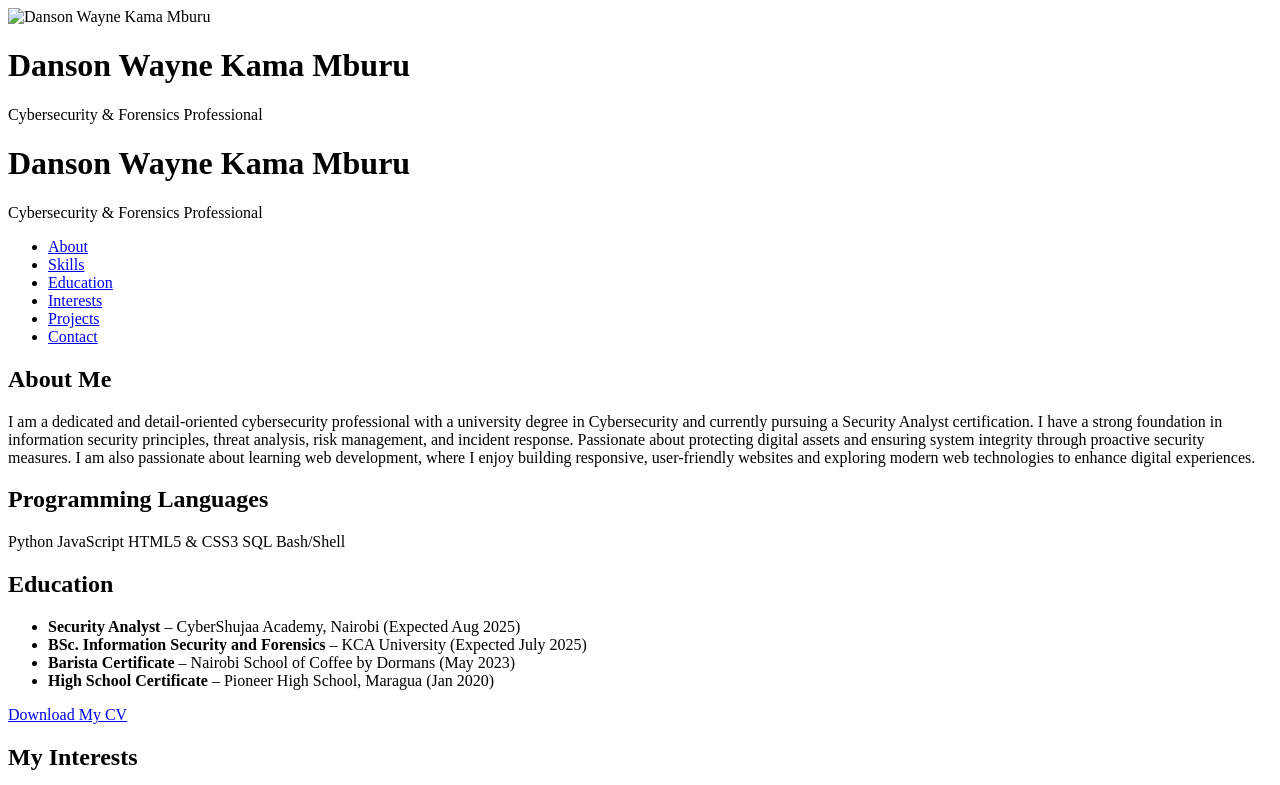
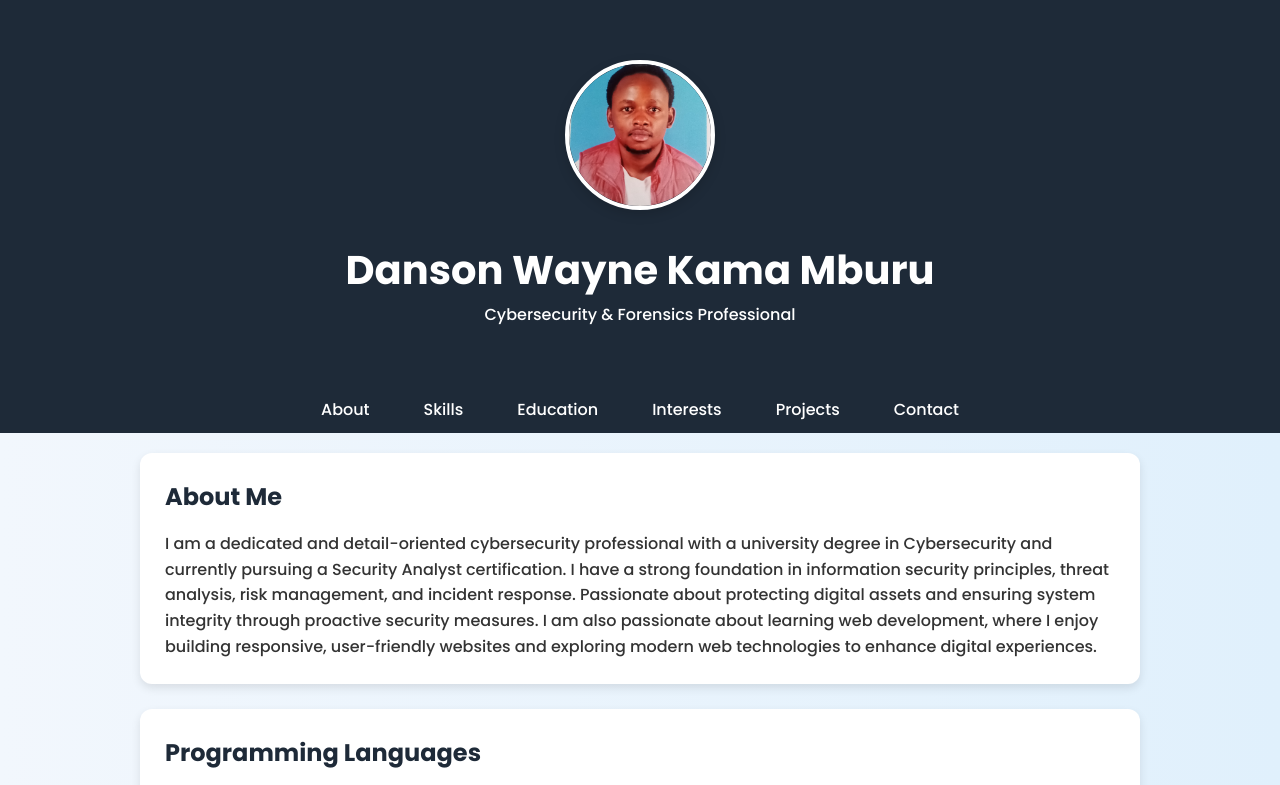
Before and after one commit to MburuDan/PLP-hackathon, a plain HTML site: page index.html in a window 1280 px wide. Shown: the top 785 px of the page. Drawn offline with Linux system fonts and the light colour scheme.

Commit message:
adding image

```diff
--- a/index.html
+++ b/index.html
@@ -1,15 +1,17 @@
 <!DOCTYPE html>
 <html lang="en">
-<header>
-  <div class="container">
-    <img src="assets/danson-image.jpg" alt="Danson Wayne Kama Mburu" class="profile-img" />
-    <h1>Danson Wayne Kama Mburu</h1>
-    <p>Cybersecurity & Forensics Professional</p>
-  </div>
-</header>
+<head>
+  <meta charset="UTF-8" />
+  <meta name="viewport" content="width=device-width, initial-scale=1.0"/>
+  <title>Danson Mburu | Portfolio</title>
+  <link href="https://fonts.googleapis.com/css2?family=Poppins:wght@300;500;700&display=swap" rel="stylesheet">
+  <link rel="stylesheet" href="style.css" />
+</head>
 <body>
   <header>
     <div class="container">
+       <img src="assets/danson-image.jpg" alt="Danson Wayne Kama Mburu" class="profile-img" />
+
       <h1>Danson Wayne Kama Mburu</h1>
       <p>Cybersecurity & Forensics Professional</p>
     </div>
```
Also changed, not shown: assets/danson-image.jpg (renamed from danson image.jpg).
